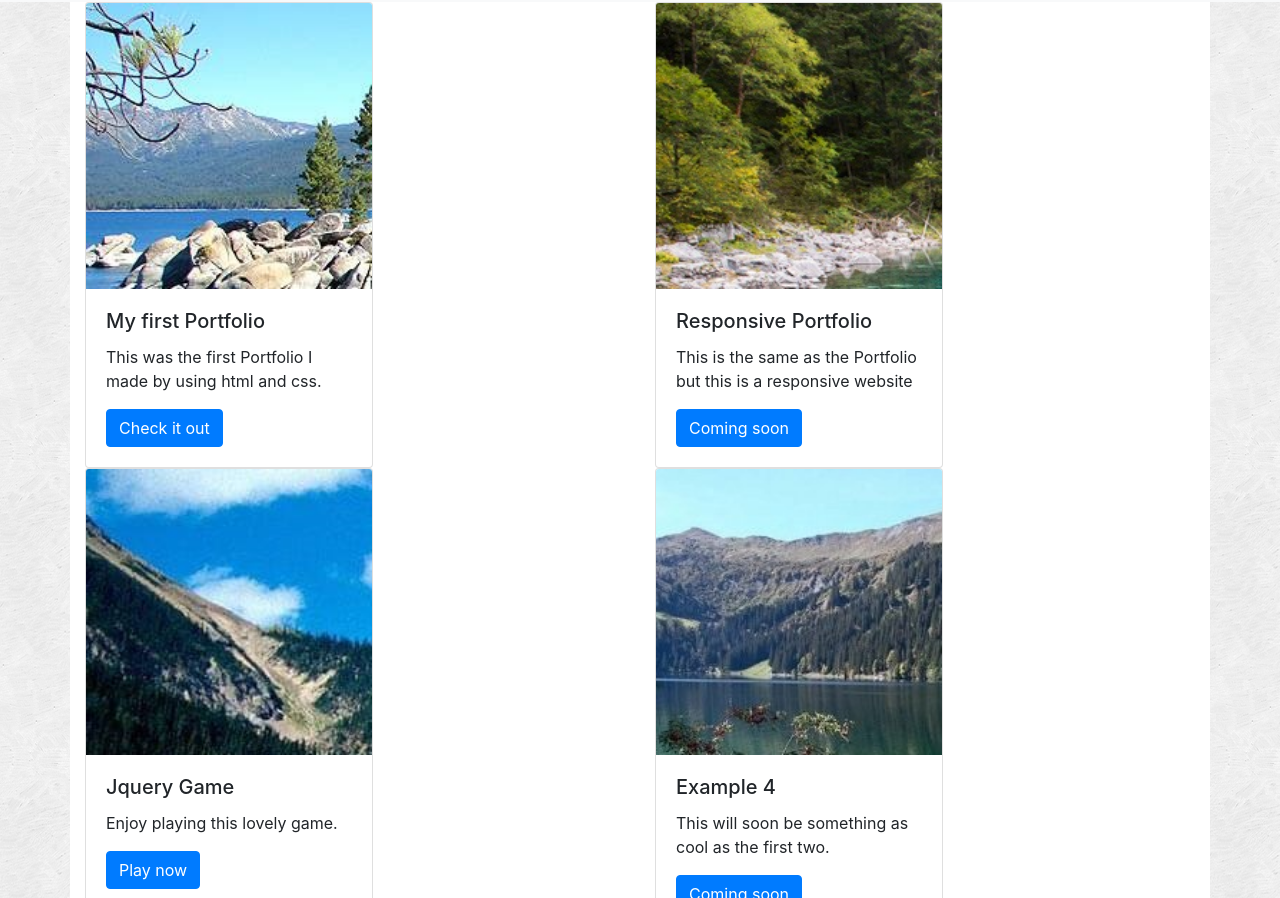
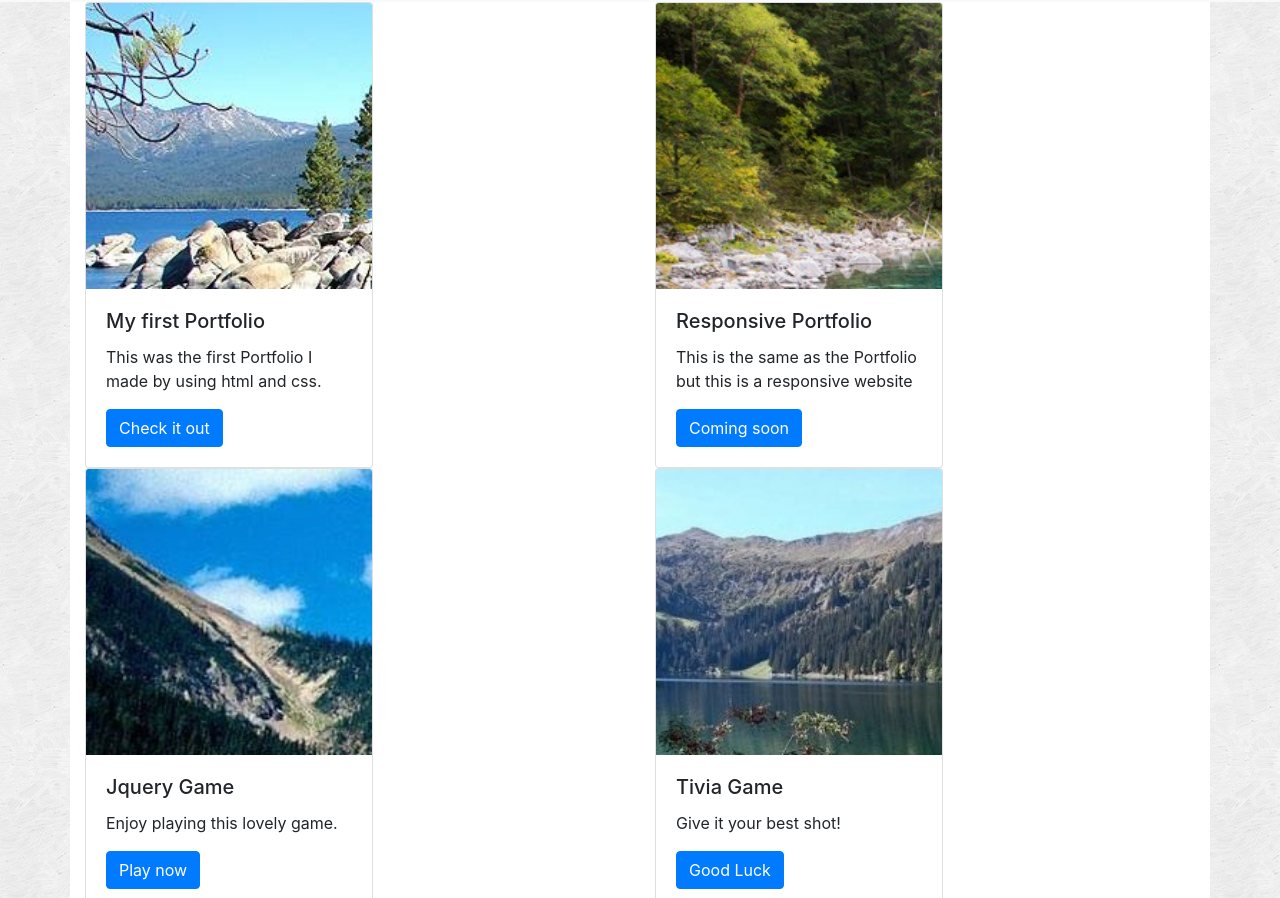
Before and after one commit to myles-dewaal/Bootstrap-Portfolio, a plain HTML site: page portfolio.html in a window 1280 px wide. Shown: the part 54-952 px from the top of the page. Drawn offline with nearby package versions, Linux system fonts and the light colour scheme.

Commit message:
Updated portfolio

```diff
--- a/portfolio.html
+++ b/portfolio.html
@@ -73,10 +73,10 @@
                 <div class="card" style="width: 18rem;">
                     <img src="assets\images\example4.jpg" class="card-img-top" alt="Example 4">
                     <div class="card-body">
-                        <h5 class="card-title">Example 4</h5>
-                        <p class="card-text">This will soon be something as cool as the first two.
+                        <h5 class="card-title">Tivia Game</h5>
+                        <p class="card-text">Give it your best shot!
                         </p>
-                        <a href="#" class="btn btn-primary">Coming soon</a>
+                        <a href="https://myles-dewaal.github.io/Bootstrap-Portfolio/" class="btn btn-primary">Good Luck</a>
                     </div>
                 </div>
             </div>
```
